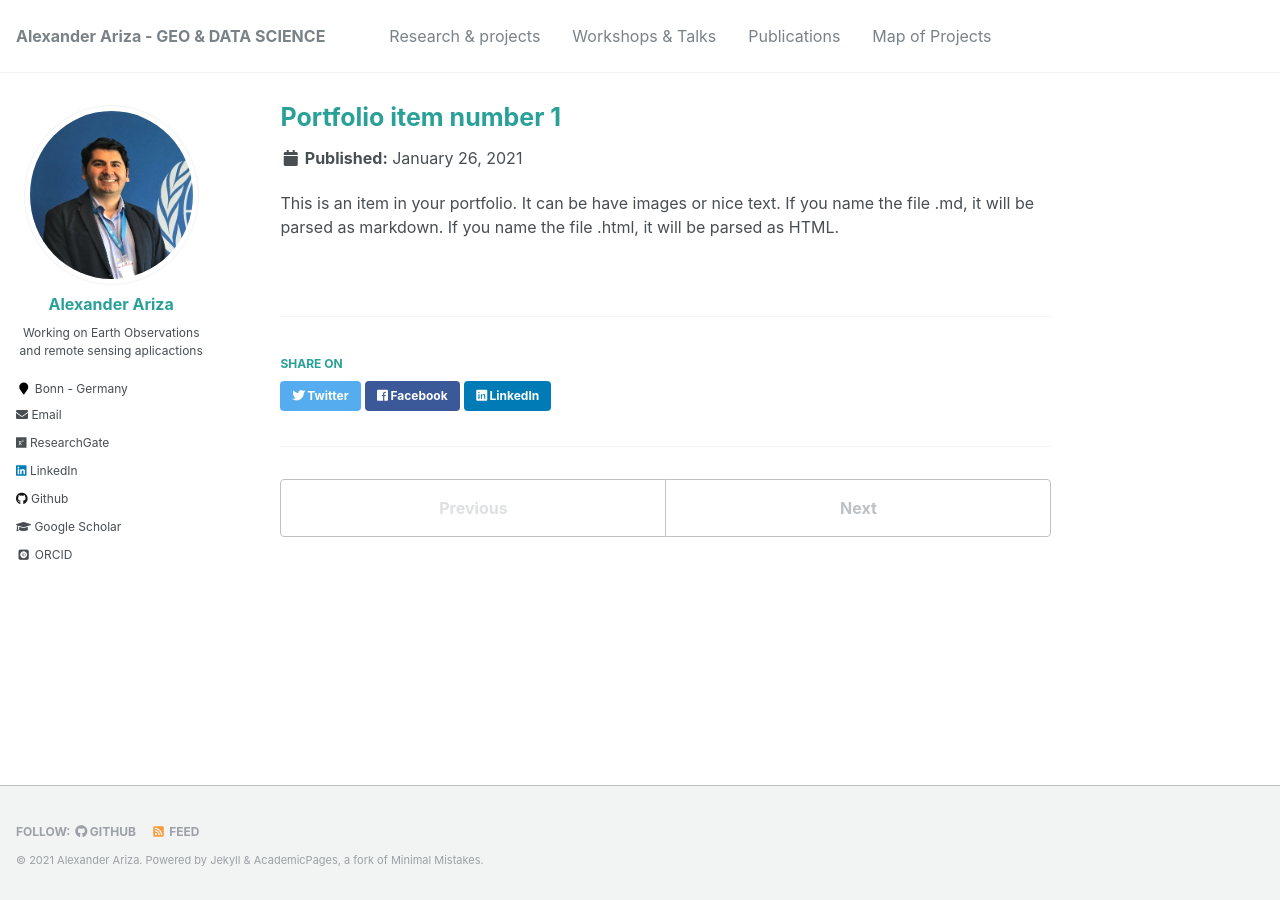
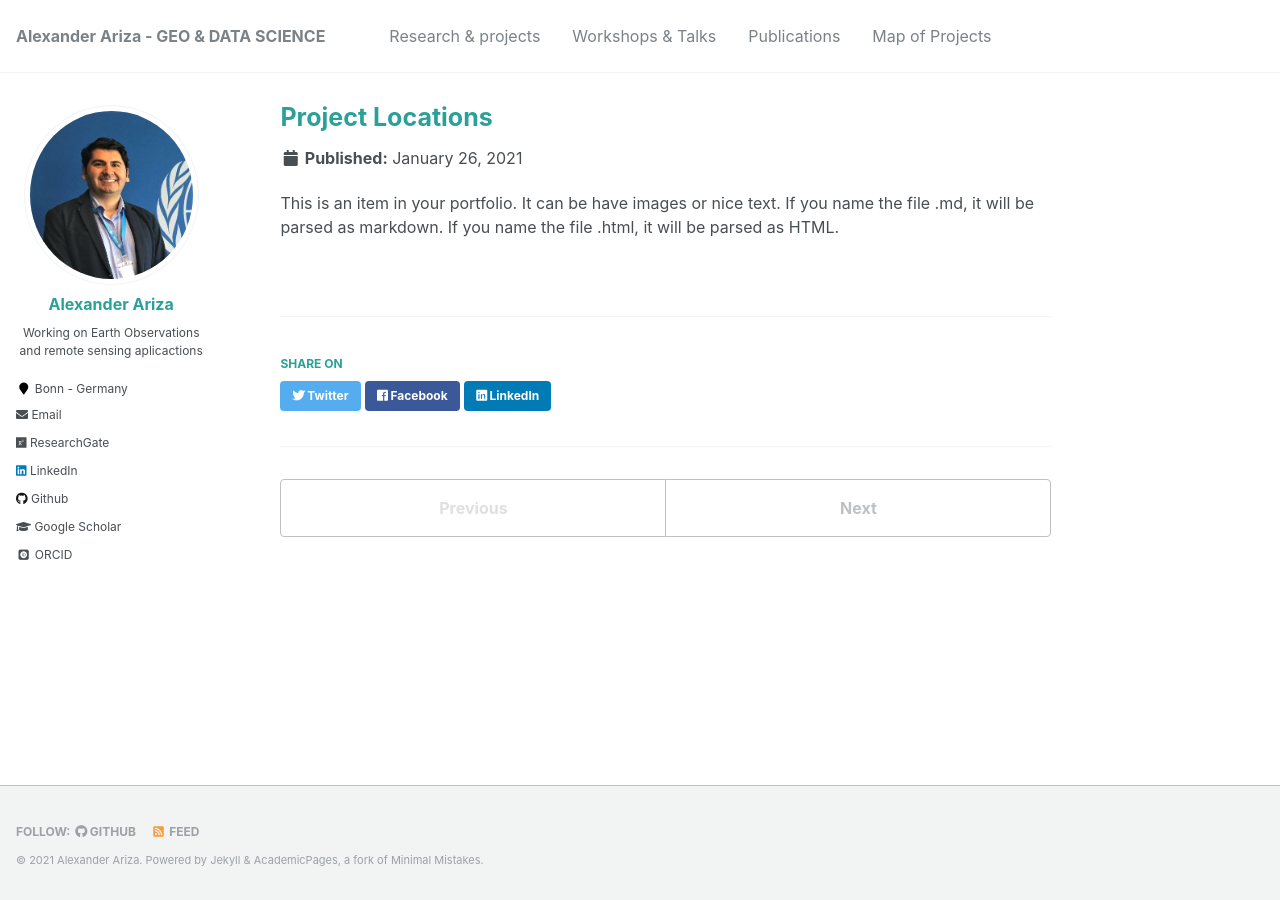
Before and after one commit to Alexanderariza/alexanderariza.github.io, a Jekyll site: the page built from _portfolio/portfolio-1.md, in a window 1280 px wide. Built offline with Jekyll 4.4.1, drawn with Linux system fonts in a browser that asks for light colours; some web fonts are replaced; some of the changed lines change nothing that is shown.

Commit message:
Update portfolio-1.md

```diff
--- a/_portfolio/portfolio-1.md
+++ b/_portfolio/portfolio-1.md
@@ -1,6 +1,6 @@
 ---
-title: "Portfolio item number 1"
-excerpt: "Short description of portfolio item number 1<br/><img src='/images/500x300.png'>"
+title: "Project Locations"
+excerpt: "Below is a map of the world indicating some of the locations of projects in which I contributed to the projects success.<br/><img src='/images/500x300.png'>"
 collection: portfolio
 ---
 
```
